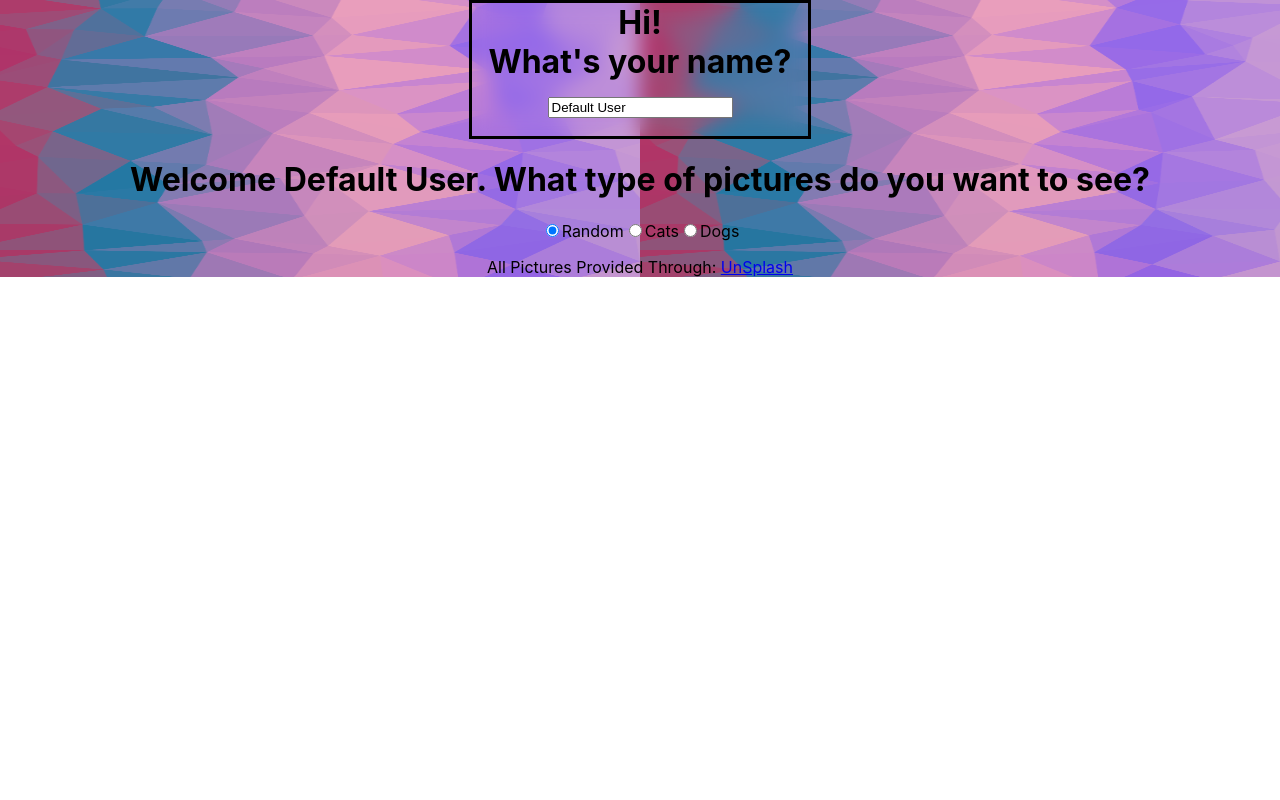
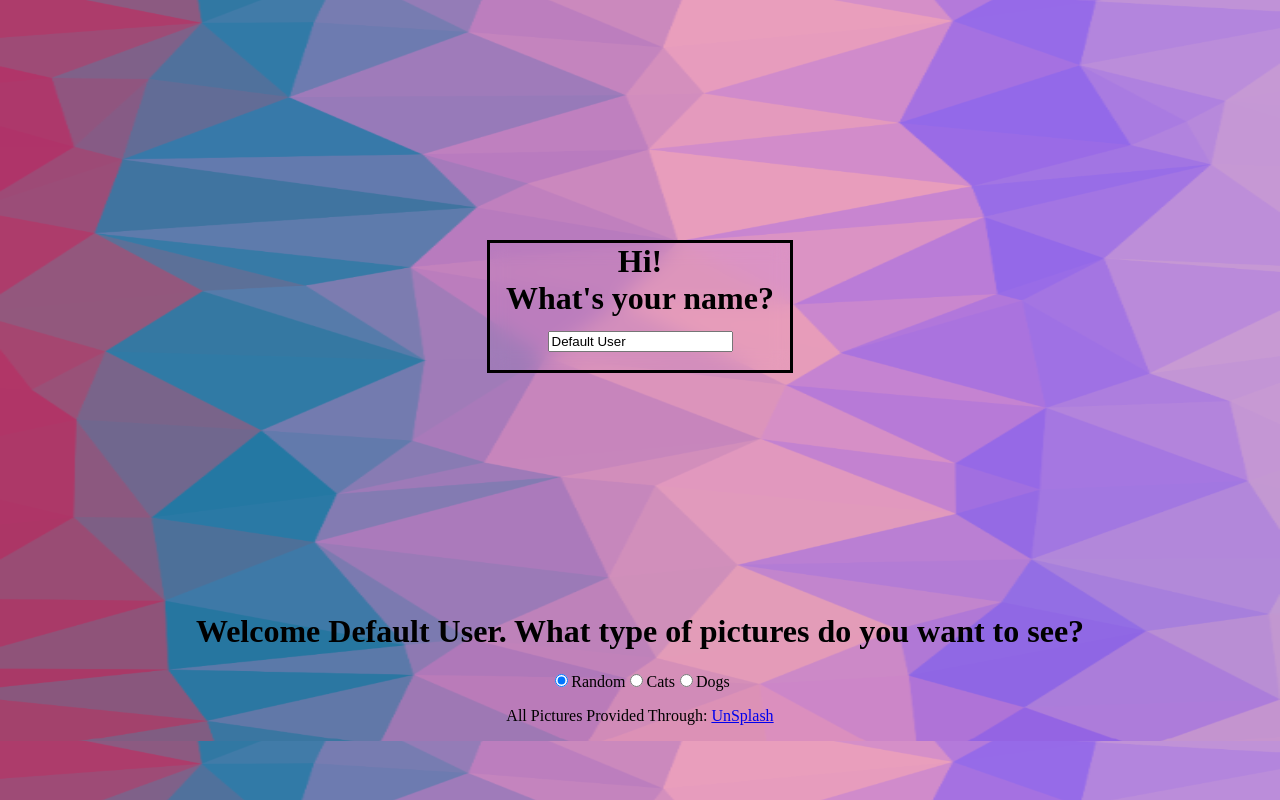
Before and after one commit to DickyKitchenJr/experiments, a React (Create React App) app in the folder react-experiment/: page / in a window 1280 px wide. Built offline with nearby package versions, Linux system fonts and the light colour scheme; no server answers.

Commit message:
updated styling

```diff
--- a/react-experiment/src/App.css
+++ b/react-experiment/src/App.css
@@ -1,6 +1,3 @@
 .App{
   text-align: center;
-  background-image: url("../public/trianglegradient2.png");
-  background-size: auto;
-  background-repeat: round;
 }
--- a/react-experiment/src/index.css
+++ b/react-experiment/src/index.css
@@ -1,13 +1,6 @@
 body {
   margin: 0;
-  font-family: -apple-system, BlinkMacSystemFont, 'Segoe UI', 'Roboto', 'Oxygen',
-    'Ubuntu', 'Cantarell', 'Fira Sans', 'Droid Sans', 'Helvetica Neue',
-    sans-serif;
-  -webkit-font-smoothing: antialiased;
-  -moz-osx-font-smoothing: grayscale;
+  background-image: url("../public/trianglegradient2.png");
+  background-size: 100%;
+  background-repeat: round;
 }
-
-code {
-  font-family: source-code-pro, Menlo, Monaco, Consolas, 'Courier New',
-    monospace;
-}
--- a/react-experiment/src/parts/Greeting.css
+++ b/react-experiment/src/parts/Greeting.css
@@ -1,6 +1,6 @@
 form{
     width: fit-content;
-    margin: auto;
+    margin: 15rem auto;
     padding-left: 1rem;
     padding-right: 1rem;
     padding-bottom: 1rem;
```
